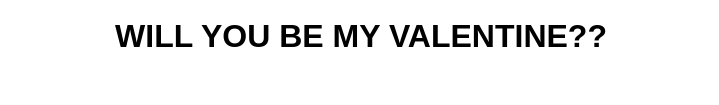
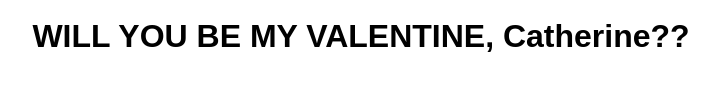
Before and after one commit to praneshp1org/will_you_be_my_valentine.github.io, a plain HTML site: page index.html in a window 1280 px wide. Shown: the part 317-422 px from the top of the page, without its empty margins (279-998 px from the left). Drawn offline with Linux system fonts and the light colour scheme.

Commit message:
Update index.html

```diff
--- a/index.html
+++ b/index.html
@@ -11,7 +11,7 @@
       <div class="banner-gif">
         <img id="banner" src="./public/images/first.gif" alt="banner" />
       </div>
-      <h1>WILL YOU BE MY VALENTINE??</h1>
+      <h1>WILL YOU BE MY VALENTINE, Catherine??</h1>
       <div class="buttons">
         <button id="yes-button"><p>Yes</p></button>
         <button id="no-button"><p>No</p></button>
```
